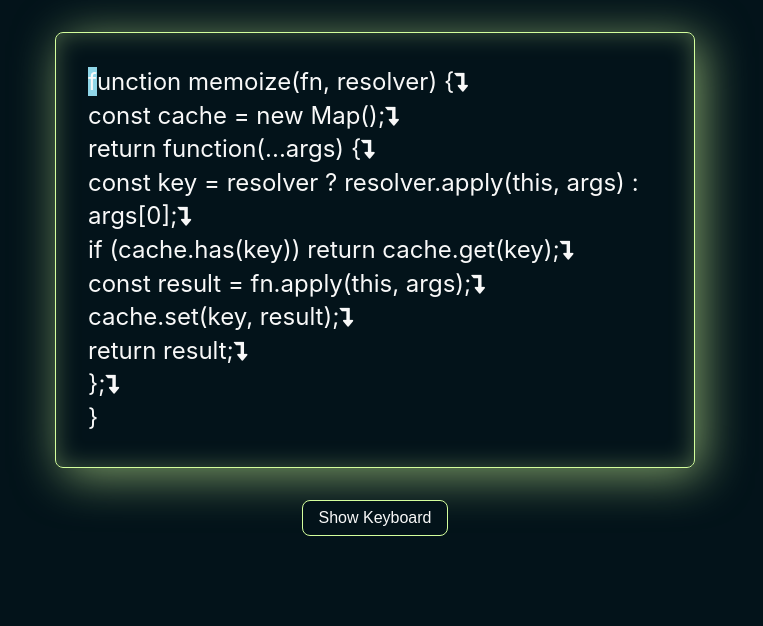
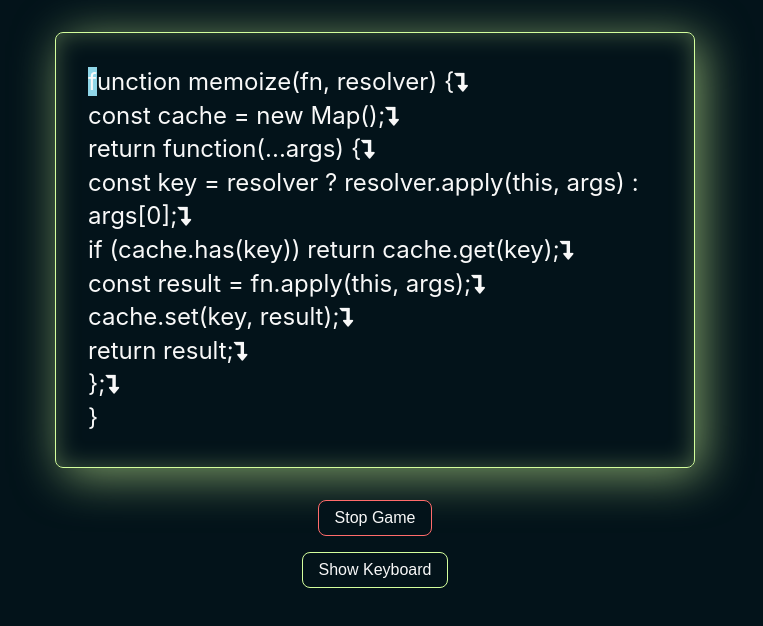
Before and after one commit to oaklandevans/oaklandevans.github.io, a React (Vite) app: page /keytype in a window 1280 px wide. Both pictures are taken after a click on the button "Start Game". Shown: the top 626 px of the page, without its empty margins (265-1028 px from the left). Built offline with nearby package versions, Linux system fonts and the light colour scheme.

Commit message:
Added stop game button

```diff
--- a/src/pages/KeyType.tsx
+++ b/src/pages/KeyType.tsx
@@ -20,6 +20,18 @@ function KeyType(): ReactElement {
   const typingRef = useRef<HTMLDivElement>(null)
   const startTimeRef = useRef<Date | null>(null)
   const navigate = useNavigate()
+
+  const stopGame = (): void => {
+    setIsGameActive(false)
+    setHeaderVisible(true)
+    setShowKeyboard(false)
+    setCharacters([])
+    setCursorIndex(0)
+    startTimeRef.current = null
+    setWpm(null)
+    document.querySelectorAll('.active-key').forEach(el => el.classList.remove('active-key'))
+    document.querySelectorAll('.active-finger').forEach(el => el.classList.remove('active-finger'))
+  }
 
   const startGame = (): void => {
     setIsGameActive(true)
@@ -151,6 +163,11 @@ function KeyType(): ReactElement {
         </button>
       )}
       {isGameActive && (
+        <button id="stopGameBtn" onClick={stopGame}>
+          Stop Game
+        </button>
+      )}
+      {isGameActive && (
         <button id="toggleKeyboardBtn" onClick={toggleKeyboard}>
           {showKeyboard ? 'Hide Keyboard' : 'Show Keyboard'}
         </button>
--- a/src/styles/KeyType.css
+++ b/src/styles/KeyType.css
@@ -107,6 +107,24 @@
     cursor: pointer;
 }
 
+#stopGameBtn {
+    font-size: 1rem;
+    border-radius: 0.5rem;
+    border: 1px solid #FF6B6B;
+    background-color: #03131A;
+    color: #F8F8F8;
+    padding: 0.5rem 1rem;
+    cursor: pointer;
+}
+
+#stopGameBtn:hover {
+    background-color: #FF6B6B;
+    color: #03131A;
+    box-shadow: inset 0 0 1em rgba(255, 107, 107, 0.3),
+                0 0 0 0 white,
+                0.3em 0.3em 2em rgba(255, 107, 107, 0.6);
+}
+
 #toggleKeyboardBtn:hover {
     background-color: #8FD6E8;
     color: #03131A;
```
